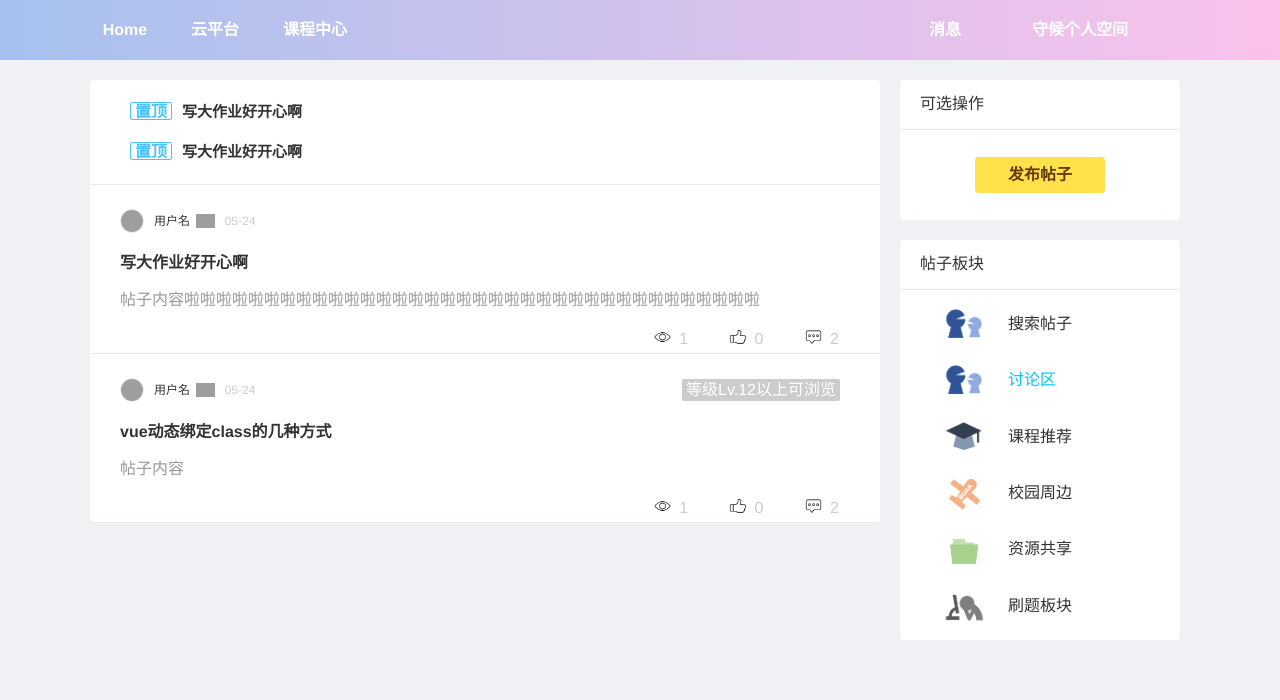
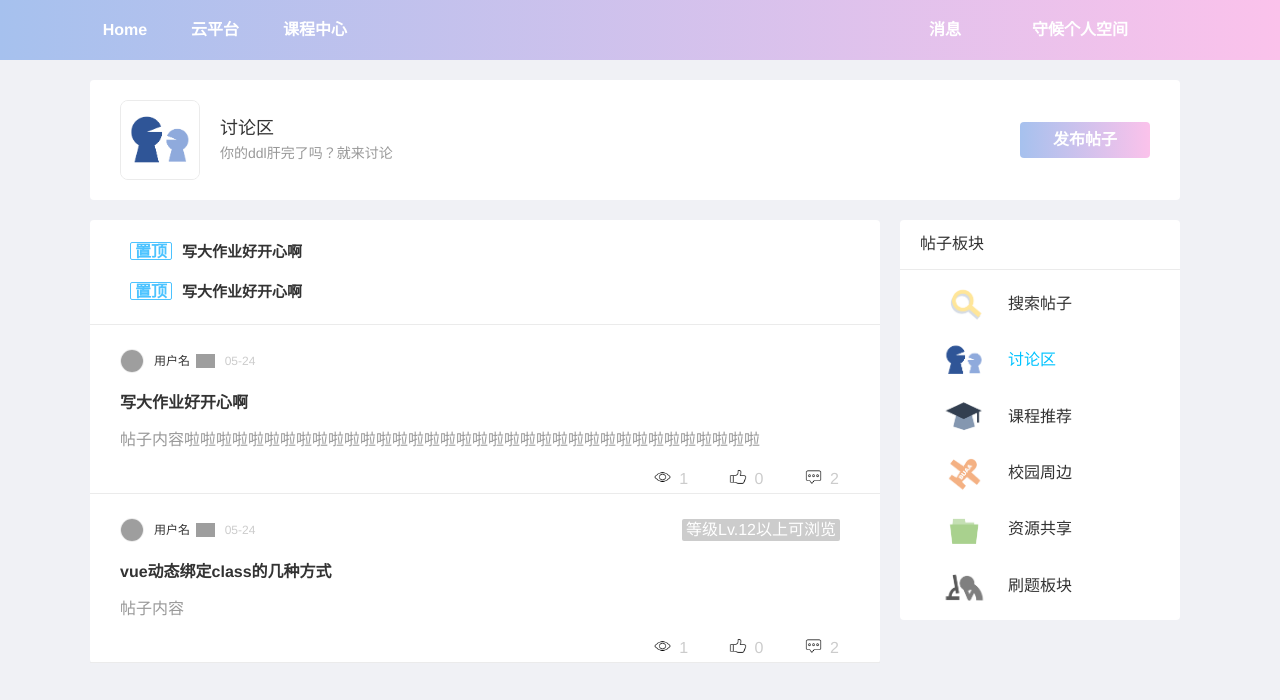
Before and after one commit to shouhou-web/RuanGongB, a Vue app in the folder vueb/: page /home/discuss in a window 1280 px wide. Shown: the top 700 px of the page. Built offline with nearby package versions, Linux system fonts and the light colour scheme; no server answers; grey boxes are pictures that could not be loaded.

Commit message:
加入头图，上传文件

```diff
--- a/vueb/src/App.vue
+++ b/vueb/src/App.vue
@@ -47,7 +47,7 @@
     ></div>
     <!-- 悬浮窗 -->
     <div :class="[open ? 'page-state' : 'page-state-hide']" class="open-page">
-      <div v-if="type == 0" class="hover login">
+      <div v-if="type == 0" class="hover-app login">
         <div class="hover-title login-title">
           登录
         </div>
@@ -76,7 +76,7 @@
           </div>
         </div>
       </div>
-      <div v-else class="hover register">
+      <div v-else class="hover-app register">
         <div class="hover-title register-title">
           注册
         </div>
@@ -352,7 +352,7 @@ export default {
 
 /* 悬浮窗登陆注册 */
 
-.hover {
+.hover-app {
   position: fixed;
   display: flex;
   flex-direction: column;
--- a/vueb/src/network/post.js
+++ b/vueb/src/network/post.js
@@ -19,11 +19,11 @@ import qs from 'qs'
 // }
 
 // 上传帖子
-export function uploadPost(userID, postID, title, postLevel, postIdentity, content) {
+export function uploadPost(userID, postID, title, postLevel, postIdentity, content,fileData) {
     return request({
         url: "/uploadPost",
         params: {
-            userID, postID, title,postLevel, postIdentity, content
+            userID, postID, title,postLevel, postIdentity, content,fileData
         },
         method: 'post'
     })
--- a/vueb/src/network/request.js
+++ b/vueb/src/network/request.js
@@ -8,8 +8,8 @@ axios.defaults.headers.post['Content-Type'] = 'application/json';
 export function request(config) {
   //1.创建axios的实例
   const instance = axios.create({
-    baseURL: '/api',
-    // baseURL:'http://123.207.32.32:8000',
+    // baseURL: '/api',
+    baseURL:'http://39.99.154.244:8080',
     timeout: 5000,
     headers: {
       'Content-Type': 'multipart/form-data'
--- a/vueb/src/views/Home/Discuss.vue
+++ b/vueb/src/views/Home/Discuss.vue
@@ -217,6 +217,7 @@ export default {
             type: "warning"
           });
         else {
+          console.log(res);
           this.post = res.filter(item => {
             return item.stickState == 0;
           });
--- a/vueb/src/views/Home/Home.vue
+++ b/vueb/src/views/Home/Home.vue
@@ -1,16 +1,36 @@
 <template>
   <!-- 路由发生改变会渲染相应的组件 -->
+  <div class="Home">
+    <div class="Home-header">
+      <div class="Hheader-icon">
+        <img :src="HIcon" alt="" />
+      </div>
+      <div class="Hheader-middle">
+        <div class="title">
+          {{ Htitle }}
+        </div>
+        <div class="describe">
+          {{ Hdescribe }}
+        </div>
+      </div>
+      <div class="upload">
+        <div class="editpost-button" @click="editPostClick">发布帖子</div>
+      </div>
+    </div>
     <div class="home">
       <div class="home-main"><router-view /></div>
       <div class="home-aside">
-      <div class="home-option">
+        <!-- <div class="home-option">
           <div class="title">
             可选操作
           </div>
           <div class="main">
-          <div class="editpost" @click="editPostClick">发布帖子</div>
+            <div class="editpost-button" @click="editPostClick">发布帖子</div>
           </div>
-      </div>
+        </div> -->
+        <!-- <div class="editpost-button-f">
+        <div class="editpost-button" @click="editPostClick">发布帖子</div>
+      </div> -->
         <!-- 侧边导航栏 -->
         <div class="home-nav">
           <div class="title">
@@ -19,65 +39,16 @@
           <div class="nav">
             <div
               class="nav-i navigation"
-            :class="[onClick.search ? 'blue' : '']"
-            @click="searchClick"
+              v-for="(item, index) in navigateList"
+              :key="index"
+              :class="[current == index ? 'blue' : '']"
+              @click="navigateClick(index,item.path)"
             >
-            <!-- <img src="../../assets/Icon/Home/discuss.png" alt="" /> -->
-            <img src="../../assets/Icon/Home/discuss.png" alt="" />
+              <img :src="item.img" alt="" />
               <p>
-              搜索帖子
+                {{ item.title }}
               </p>
             </div>
-          <div
-            class="nav-i navigation"
-            :class="[onClick.discuss ? 'blue' : '']"
-            @click="discussClick"
-          >
-            <!-- <img src="../../assets/Icon/Home/discuss.png" alt="" /> -->
-            <img src="../../assets/Icon/Home/discuss.png" alt="" />
-            <p>
-              讨论区
-            </p>
-          </div>
-          <div
-            class="nav-i navigation"
-            :class="[onClick.course ? 'blue' : '']"
-            @click="courseClick"
-          >
-            <img src="../../assets/Icon/Home/course.png" alt="" />
-            <p>
-              课程推荐
-            </p>
-          </div>
-          <div
-            class="nav-i navigation"
-            :class="[onClick.school ? 'blue' : '']"
-            @click="schoolClick"
-          >
-            <img src="../../assets/Icon/Home/school.png" alt="" />
-            <p>
-              校园周边
-            </p>
-          </div>
-          <div
-            class="nav-i navigation"
-            :class="[onClick.resource ? 'blue' : '']"
-            @click="resourceClick"
-          >
-            <img src="../../assets/Icon/Home/resource.png" alt="" />
-            <p>
-              资源共享
-            </p>
-          </div>
-          <div
-            class="nav-i navigation"
-            :class="[onClick.exercise ? 'blue' : '']"
-            @click="exerciseClick"
-          >
-            <img src="../../assets/Icon/Home/exercise.png" alt="" />
-            <p>
-              刷题板块
-            </p>
           </div>
         </div>
       </div>
@@ -107,55 +78,124 @@ export default {
         }
       });
     },
-    searchClick() {
-      this.closeAll();
-      this.onClick.search = true;
-      this.$router.push("/home/searchPost")
+    navigateClick(index, path) {
+      this.current = index;
+      this.$router.push(path);
     },
-    discussClick() {
-      this.closeAll();
-      this.onClick.discuss = true;
-      this.$router.push("/home/discuss");
   },
-    courseClick() {
-      this.closeAll();
-      this.onClick.course = true;
-      this.$router.push("/home/course");
+  computed: {
+    HIcon() {
+      return this.navigateList[this.current].img;
     },
-    schoolClick() {
-      this.closeAll();
-      this.onClick.school = true;
-      this.$router.push("/home/school");
+    Htitle() {
+      return this.navigateList[this.current].title;
     },
-    resourceClick() {
-      this.closeAll();
-      this.onClick.resource = true;
-      this.$router.push("/home/resource");
-    },
-    exerciseClick() {
-      this.closeAll();
-      this.onClick.exercise = true;
-      this.$router.push("/home/exercise");
-    },
-    closeAll() {
-      for (let key in this.onClick) this.onClick[key] = false;
+    Hdescribe() {
+      return this.navigateList[this.current].describe;
     }
   },
   data() {
     return {
+      current: 1,
+      navigateList: [
+        {
+          title: "搜索帖子",
+          describe:'',
+          img: require("../../assets/Icon/Home/search.png"),
+          path: "/home/searchPost"
+        },
+        {
+          title: "讨论区",
+          describe:'你的ddl肝完了吗？就来讨论',
+          img: require("../../assets/Icon/Home/discuss.png"),
+          path: "/home/discuss"
+        },
+        {
+          title: "课程推荐",
+          describe:'哪门课程的ddl最让你头秃？',
+          img: require("../../assets/Icon/Home/course.png"),
+          path: "/home/course"
+        },
+        {
+          title: "校园周边",
+          describe:'只要我在咖啡店里，ddl就找不到我',
+          img: require("../../assets/Icon/Home/school.png"),
+          path: "/home/school"
+        },
+        {
+          title: "资源共享",
+          describe:'我有独特的肝ddl技巧',
+          img: require("../../assets/Icon/Home/resource.png"),
+          path: "/home/resource"
+        },
+        {
+          title: "刷题板块",
+          describe:'不满足于ddl的勇者的战场',
+          img: require("../../assets/Icon/Home/exercise.png"),
+          path: "/home/exercise"
+        }
+      ],
       onClick: {
         discuss: true,
         course: false,
         school: false,
         resource: false,
         exercise: false,
-        search : false
+        search: false
       }
     };
   }
 };
 </script>
 <style>
+.Home-header {
+  display: flex;
+  -webkit-box-align: center;
+  align-items: center;
+  padding: 20px 30px;
+  background-color: #fff;
+  border-radius: 4px;
+  width: 1090px;
+  height: 120px;
+  margin-top: 20px;
+}
+
+.Hheader-icon {
+  width: 80px;
+  height: 80px;
+  display: inline-block;
+  -ms-flex-negative: 0;
+  flex-shrink: 0;
+  position: relative;
+  overflow: hidden;
+  border-radius: 8px;
+  border: 1px solid #ebebeb;
+}
+
+.Hheader-icon img {
+  width: 100%;
+  height: 100%;
+}
+
+.Hheader-middle {
+  margin-left: 20px;
+  flex-grow: 1;
+}
+
+.Hheader-middle .title {
+  display: flex;
+  font-size: 18px;
+  line-height: 20px;
+}
+
+.Hheader-middle .describe {
+  display: flex;
+  font-size: 14px;
+  line-height: 18px;
+  margin-top: 6px;
+  color: #999;
+}
+
 .el-aside {
   padding: 0 !important;
   margin: 0 !important;
@@ -201,7 +241,7 @@ export default {
   height: 90px;
 }
 
-.home-option .editpost {
+.home-option .editpost-button {
   width: 130px;
   height: 36px;
   display: flex;
@@ -217,10 +257,36 @@ export default {
   font-weight: 600;
 }
 
+.editpost-button-f {
+  display: flex;
+  justify-content: center;
+  align-items: center;
+  line-height: 50px;
+  align-content: center;
+  height: 90px;
+  width: 280px;
+}
+
+.editpost-button {
+  width: 130px;
+  height: 36px;
+  display: flex;
+  justify-content: center;
+  align-items: center;
+  background-image: linear-gradient(to right, #a6c1ee, #fbc2eb);
+  padding: 0 18px;
+  height: 36px;
+  color: #fff !important;
+  border-radius: 4px;
+  font-size: 16px;
+  font-weight: 600;
+}
+
 .home-nav {
   background-color: #fff;
   border-radius: 4px;
   height: 400px;
+  width: 280px;
 }
 
 .home-nav .nav {
--- a/vueb/src/views/Manage/ManageProfile.vue
+++ b/vueb/src/views/Manage/ManageProfile.vue
@@ -103,11 +103,11 @@ export default {
   computed: {},
   methods: {
     submitManage() {
-      console.log(this.user.userID);
+      console.log(this.$route.query.userID);
       console.log(this.content);
       console.log(this.duration)
       console.log(this.user.userState)
-      let userID = this.user.userID;
+      let userID = this.$route.query.userID;
       let adminID = this.$store.state.user.userID;
       let content = this.content;
       let duration = this.duration;
@@ -143,6 +143,7 @@ export default {
       if (res == null) {
         this.$message.error('获取信息失败，清检查您的网络~')
       }else {
+        console.log('userData',res)
         this.user = res;
       }
     }).catch(err => {
--- a/vueb/src/views/Post/EditPost.vue
+++ b/vueb/src/views/Post/EditPost.vue
@@ -61,6 +61,12 @@
           </el-option>
         </el-select>
       </div>
+      <div v-if="postIdentity == 4" class="edit-uploadfile">
+        <div class="edit-title-t edit-left">
+          上传附件：
+        </div>
+        <input type="file" />
+      </div>
       <div class="edit-content">
         <div class="edit-content-t edit-left">
           内容：
@@ -82,7 +88,7 @@
       <!-- <neweditor></neweditor> -->
     </div>
     <div class="edit-footer">
-      <button class="edit-upload" @click="submitPost">上传</button>
+      <button class="edit-upload" @click="submitPost">发布帖子</button>
     </div>
   </div>
 </template>
@@ -157,13 +163,13 @@ export default {
     },
     isAdmin() {
       return this.$store.state.user.userIdentity == 1;
-    },
+    }
   },
   methods: {
     submitPost() {
       console.log(this.$store.state.user.userID);
       console.log(this.title);
-      console.log(this.postLevel)
+      console.log(this.postLevel);
       console.log(this.postIdentity);
       console.log(this.content);
       let userID = this.$store.state.user.userID;
@@ -172,6 +178,15 @@ export default {
       let postIdentity = this.postIdentity;
       let content = this.content;
       let postID = this.postID;
+      // let formData = new window.FormData();
+      // 上传文件
+      let fileInput = document.querySelector("input[type=file]");
+      fileInput = document.createElement("input");
+      fileInput.setAttribute("type", "file");
+      fileInput.setAttribute("name", "filename" + postID);
+      let formData = new FormData();
+      formData.append("filename" + postID, fileInput.files[0]);
+      formData.append("object", "product");
       if (title == "") {
         this.$message({
           message: "帖子标题不能为空~",
@@ -185,6 +200,11 @@ export default {
           type: "warning"
         });
         return;
+      } else if (postIdentity == 4) {
+        formData.append(
+          "userfile",
+          document.querySelector("input[type=file]").files[0]
+        ); // 'userfile' 这个名字要和后台获取文件的名字一样;
       }
       if (content == "") {
         this.$message({
@@ -193,7 +213,15 @@ export default {
         });
         return;
       }
-      uploadPost(userID, postID, title, postLevel, postIdentity, content)
+      uploadPost(
+        userID,
+        postID,
+        title,
+        postLevel,
+        postIdentity,
+        content,
+        formData
+      )
         .then(res => {
           console.log(res);
           this.$message({
@@ -214,15 +242,21 @@ export default {
 };
 </script>
 <style>
-.edit-content,.edit-title,.edit-type{
+.edit-uploadfile {
+  align-items: center;
+}
+
+.edit-content,
+.edit-title,
+.edit-type {
   margin: 10px 0;
 }
 
-.el-input__inner{
+.el-input__inner {
   height: 50px;
 }
 
-.el-select{
+.el-select {
   display: flex;
   align-items: center;
   line-height: 50px;
@@ -277,6 +311,7 @@ export default {
   justify-content: space-around;
 }
 
+.edit-uploadfile,
 .edit-content {
   display: flex;
 }
```
Also changed, not shown: vueb/src/store/mutations.js (+6 -5 lines), vueb/src/views/Post/Post.vue (+19 -9 lines), vueb/src/views/Profile/EditInfo.vue (+4 -7 lines), vueb/vue.config.js (+17 -17 lines), vueb/src/assets/Icon/Home/search.png, vueb/src/components/common/quill-config.js (line endings or trailing spaces). Lines whose indentation alone changed are shown as unchanged.
